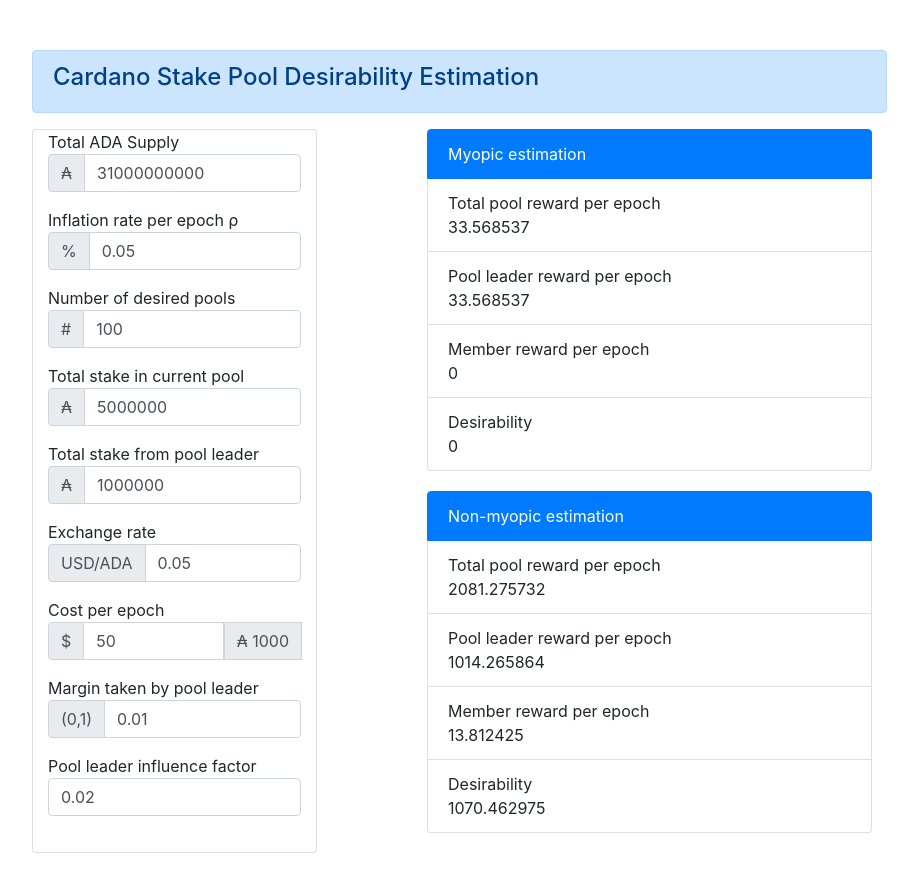
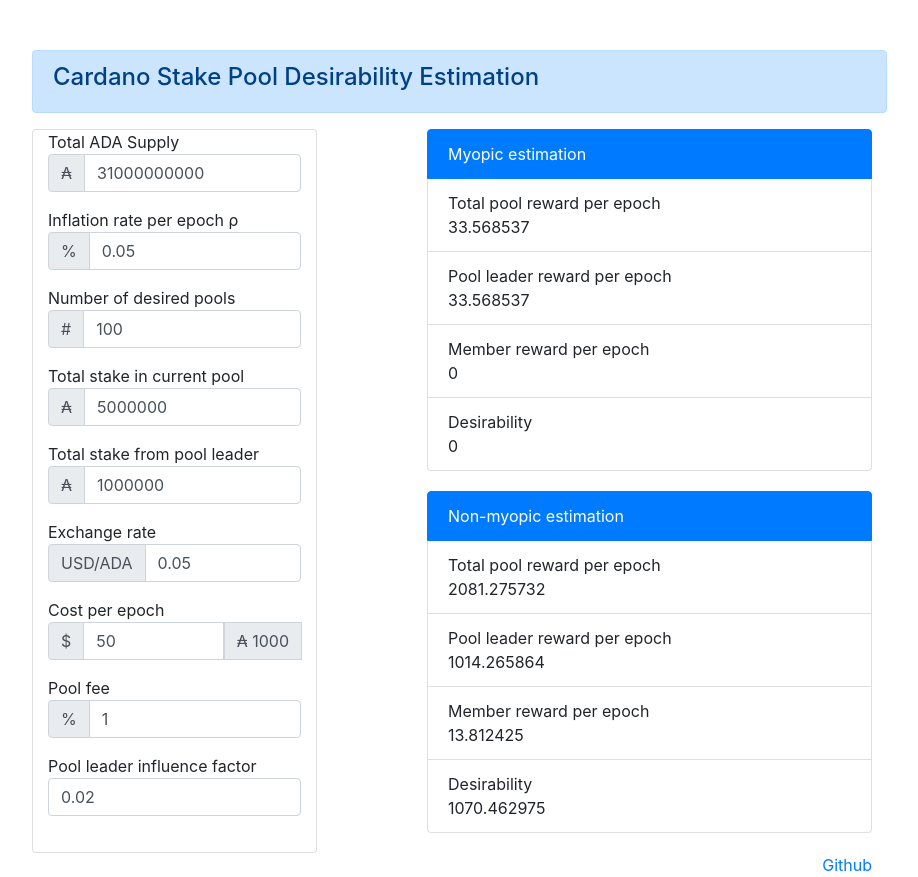
Before and after one commit to Madror7/cardano-stake-pool-desirability, a React (Create React App) app: page / in a window 1280 px wide. Shown: the whole page, without its empty margins (228-1146 px from the left). Before the commit the page ends 853 px from the top, so only its background shows below. Built offline with nearby package versions, Linux system fonts and the light colour scheme.

Commit message:
Add github link

```diff
--- a/src/App.css
+++ b/src/App.css
@@ -5,3 +5,9 @@
 .dependent-variable-panel{
   margin-bottom: 20px;
 }
+
+#githublink {
+  position: absolute;
+  right: 15px;
+  text-decoration: none;
+}
--- a/src/App.js
+++ b/src/App.js
@@ -28,18 +28,18 @@
                                                           z0));
     var myopicPoolLeaderReward = ADARound(StakeSpecs.poolLeaderReward(myopicTotalPoolReward,
                                                           c,
-                                                          this.state.m,
+                                                          this.state.m/100,
                                                           s,
                                                           sigma));
     var myopicMemberReward = ADARound(StakeSpecs.memberReward(myopicTotalPoolReward,
                                                   c,
-                                                  this.state.m,
+                                                  this.state.m/100,
                                                   t,
                                                   sigma));
 
     var myopicDesirability = ADARound(StakeSpecs.desirability(myopicTotalPoolReward,
                                               c,
-                                              this.state.m,
+                                              this.state.m/100,
                                               sigma));
 
     var nonmyopicTotalPoolReward = ADARound(StakeSpecs.totalPoolReward(R,
@@ -50,19 +50,19 @@
 
     var nonmyopicPoolLeaderReward = ADARound(StakeSpecs.poolLeaderReward(nonmyopicTotalPoolReward,
                                                          c,
-                                                         this.state.m,
+                                                         this.state.m/100,
                                                          s,
                                                          nonmyopicSigma));
 
     var nonmyopicMemberReward = ADARound(StakeSpecs.memberReward(nonmyopicTotalPoolReward,
                                                      c,
-                                                     this.state.m,
+                                                     this.state.m/100,
                                                      t,
                                                      nonmyopicSigma));
 
     var nonmyopicDesirability = ADARound(StakeSpecs.desirability(nonmyopicTotalPoolReward,
                                                  c,
-                                                 this.state.m,
+                                                 this.state.m/100,
                                                  z0));
 
     this.setState({
@@ -87,13 +87,13 @@
   constructor(props) {
     super(props);
     var currentTotalSupply = 31000000000;
-    var a0 = 0.02;
+    var a0 = 0.02; // Pool leader influence factor
     var desiredPools = 100;
     var totalStakeInCurrentPool = 5000000;
     var totalStakeFromPoolLeaders = 1000000;
     var usdToADA = 0.05;
     var costPerEpochInUSD = 50;
-    var m = 0.01
+    var m = 1 // Pool fee %
     var inflationRate = 0.05 // Inflation rate in percent
     this.state = {
       currentTotalSupply: currentTotalSupply,
@@ -181,10 +181,10 @@
                 <span className="input-group-text">₳ {this.state.c}</span>
               </div>
             </div>
-            <div>Margin taken by pool leader</div>
+            <div>Pool fee</div>
             <div className="input-group mb-3">
               <div className="input-group-prepend">
-                <span className="input-group-text">(0,1)</span>
+                <span className="input-group-text">%</span>
               </div>
               <input className="form-control" onChange={(e) => this.handleChange('m', e)} defaultValue={this.state.m}/>
             </div>
@@ -236,6 +236,7 @@
                 <div>{this.state.nonmyopicDesirability}</div>
               </li>
             </ul>
+            <a id="githublink" href="https://github.com/cffls/cardano-stake-pool-desirability"><span>Github </span><em class="fa fa-github"></em></a>
           </div>
         </div>
       </div>
```
